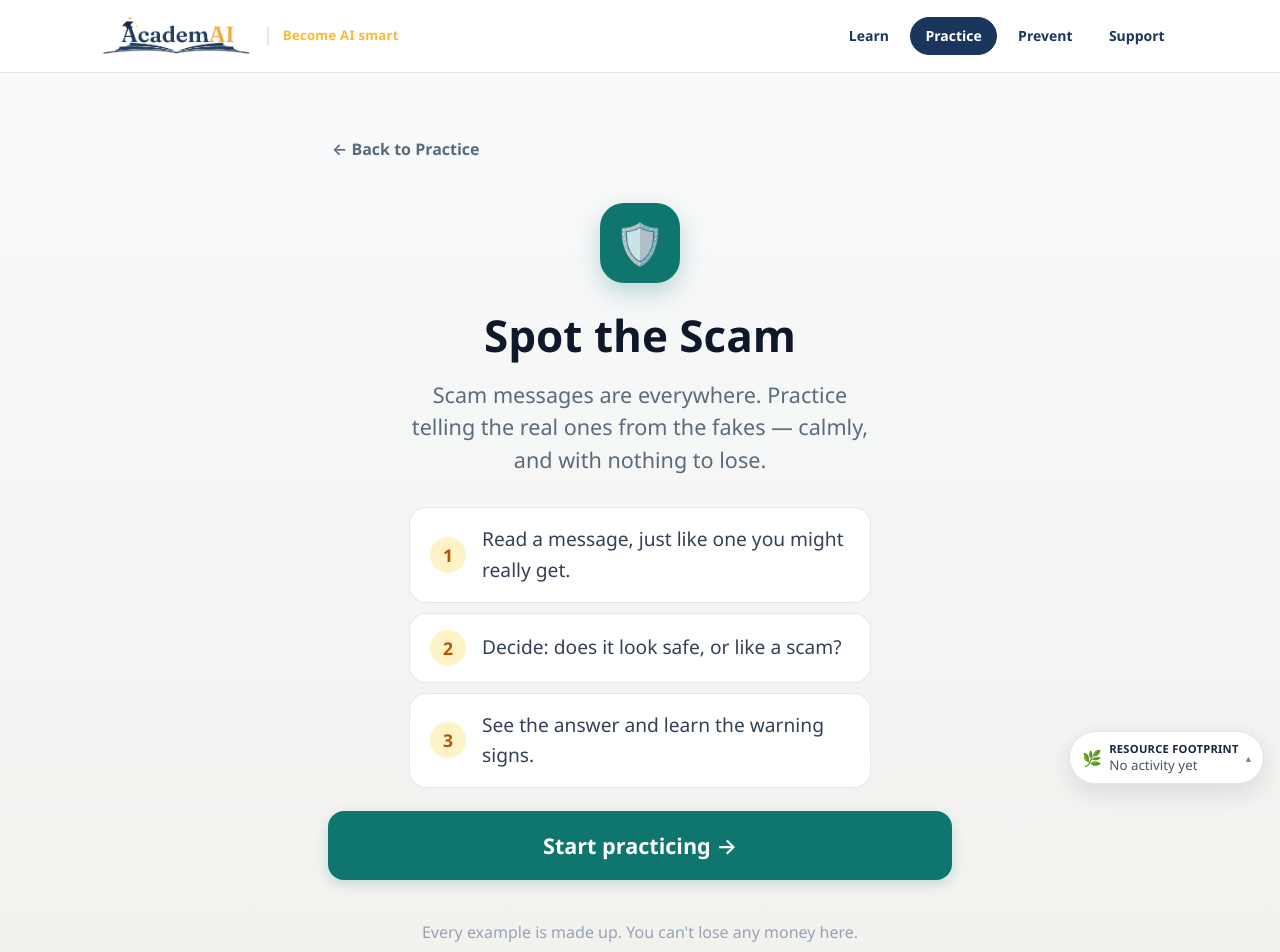
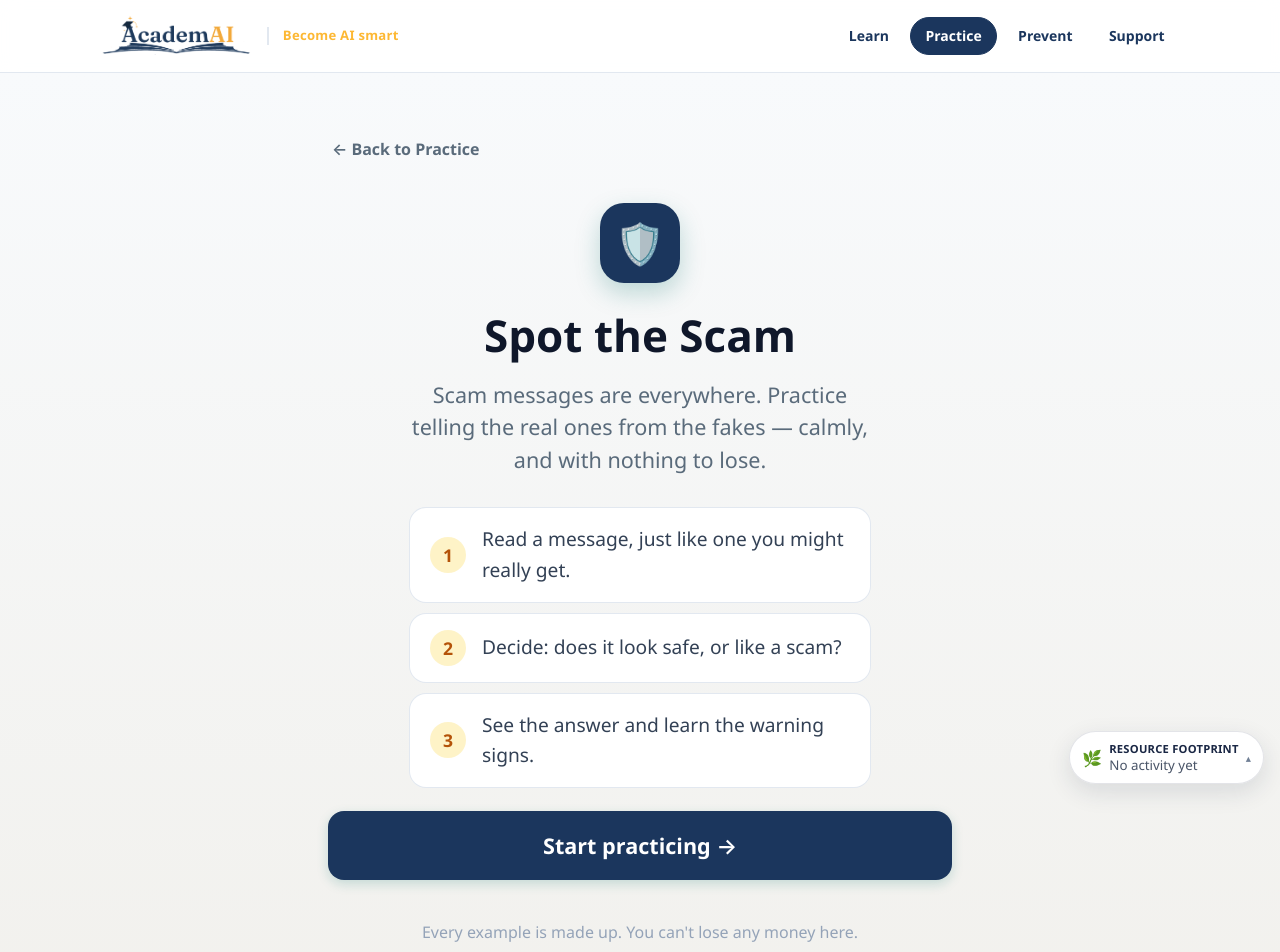
Before and after one commit to 05Manisha1997/academai, a Next.js app: page /practice/spot-the-scam in a window 1280 px wide. Shown: the top 952 px of the page. Built offline with nearby package versions, Linux system fonts and the light colour scheme.

Commit message:
Fixed spot the scam colors

```diff
--- a/src/components/learning/spot-the-scam/spot-the-scam.module.css
+++ b/src/components/learning/spot-the-scam/spot-the-scam.module.css
@@ -36,7 +36,7 @@
   width: 80px;
   height: 80px;
   border-radius: 24px;
-  background: var(--scam-teal);
+  background: var(--academai-navy);
   color: #fff;
   font-size: 2.5rem;
   box-shadow: 0 10px 24px rgba(15, 118, 110, 0.25);
@@ -117,7 +117,7 @@
   width: 44px;
   height: 44px;
   border-radius: 16px;
-  background: var(--scam-teal);
+  background: var(--academai-navy);
   color: #fff;
   display: flex;
   align-items: center;
@@ -394,7 +394,7 @@
   gap: 0.75rem;
   width: 100%;
   margin-top: 1.5rem;
-  background: var(--scam-teal);
+  background: var(--academai-navy);
   color: #fff;
   border-radius: 16px;
   padding: 1.25rem 2rem;
```
